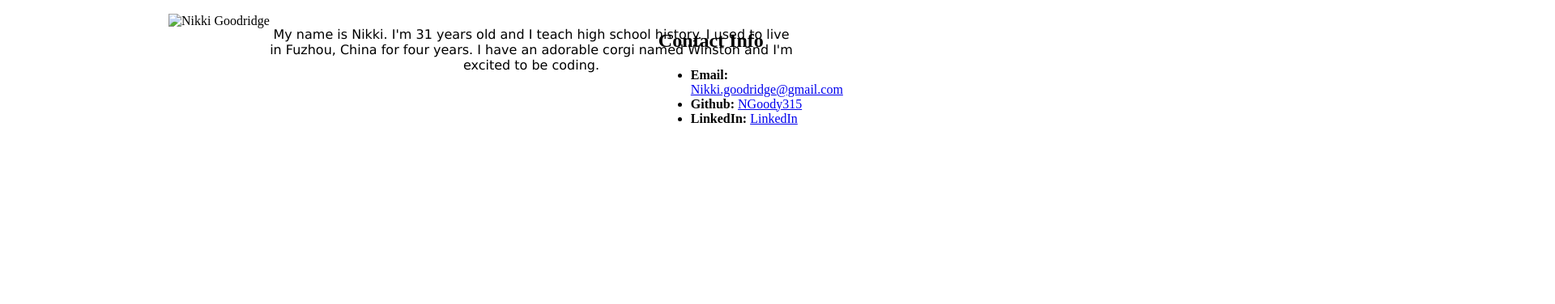
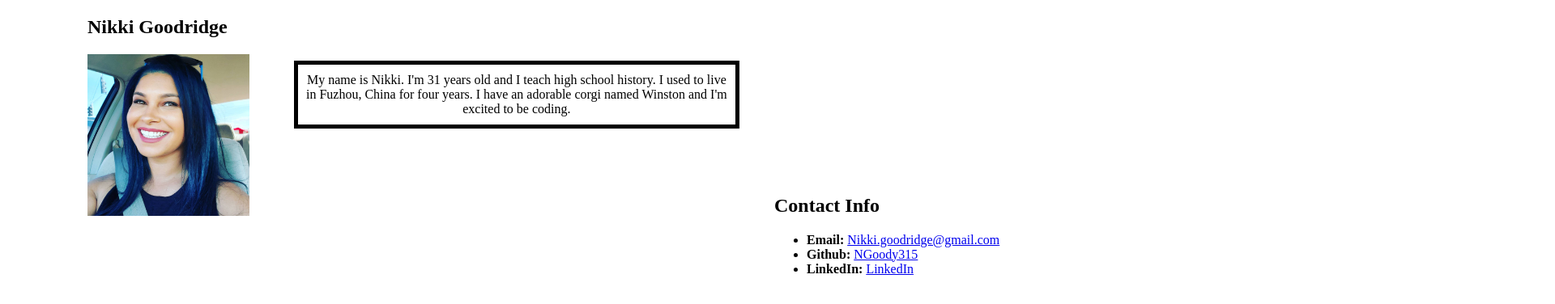
Before and after one commit to NGoody315/ngoody315.github.io, a plain HTML site: page index.html in a window 1280 px wide. Shown: the part 110-486 px from the top of the page at 81% size, 1920 px wide, since content can reach past the window. Drawn offline with Linux system fonts and the light colour scheme.

Commit message:
Added positioning

```diff
--- a/index.html
+++ b/index.html
@@ -10,19 +10,20 @@
         <header>
             <h1>Student Bio</h1>
         </header>
-    <section class="body">
-    <div class="main-bio">
+    <section class="bio">
+    <div id="main-bio">
             <h2>Nikki Goodridge</h2>
 
-            <img src="../12-14 Recommended Class/blue.jpg" alt="Nikki Goodridge" width="200" height="200"/>
+            <img src="./blue.jpg" alt="Nikki Goodridge" width="200" height="200"/>
             <p>
                 My name is Nikki. I'm 31 years old and I teach high school history. I used to live<br>
                 in Fuzhou, China for four years. I have an adorable corgi named Winston and I'm<br>
                 excited to be coding.
             </p>
     </div>
-
-    <div class="contact-info">
+    </section>
+    <section class="contact">
+    <div id="contact-info">
           <h2>Contact Info</h2>
             <ul>
                 <li>
--- a/style.css
+++ b/style.css
@@ -5,32 +5,27 @@ header h1{
     text-align: center;
 }
 
-.body {
-    padding: 0 200px 0 200px;
+.bio {
+    position: relative;
+    top: 50px;
+    right: 700px;
+    bottom: 500px;
+    left: 100px;
 }
 
-.main-bio p {
+.bio p {
+    position: absolute;
+    top: 50px;
+    left: 250px;
     text-align: center;
-    float: right;
-    position: absolute;
-    font-family: Verdana, Geneva, Tahoma, sans-serif;
+    margin: 5px;
+    border: 5px solid black;
+    padding: 10px;
 }
 
-.main-bio img {
-    float: left;
+.contact {
+    position: relative;
+    top: 0;
+    right: 50px;
+    left: 75%;
 }
-
-.main-bio p {
-    width: 70%;
-  }
-
-.contact-info {
-    width: 30%;
-    float: right;
-  }
-
-.main-bio image {
-    width: 200px;
-    height: 200px;
-    margin-right: 20px;
-  }
```
